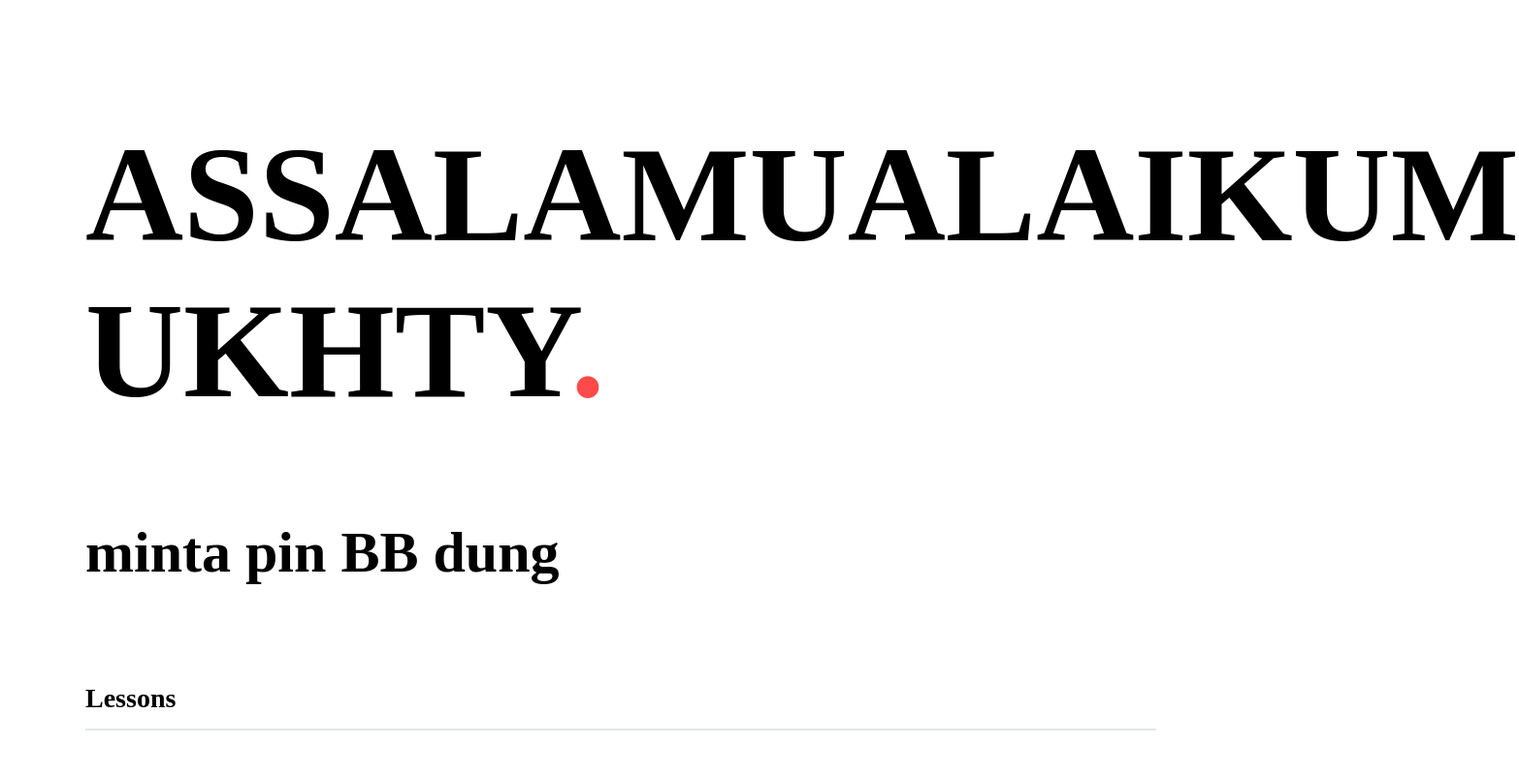
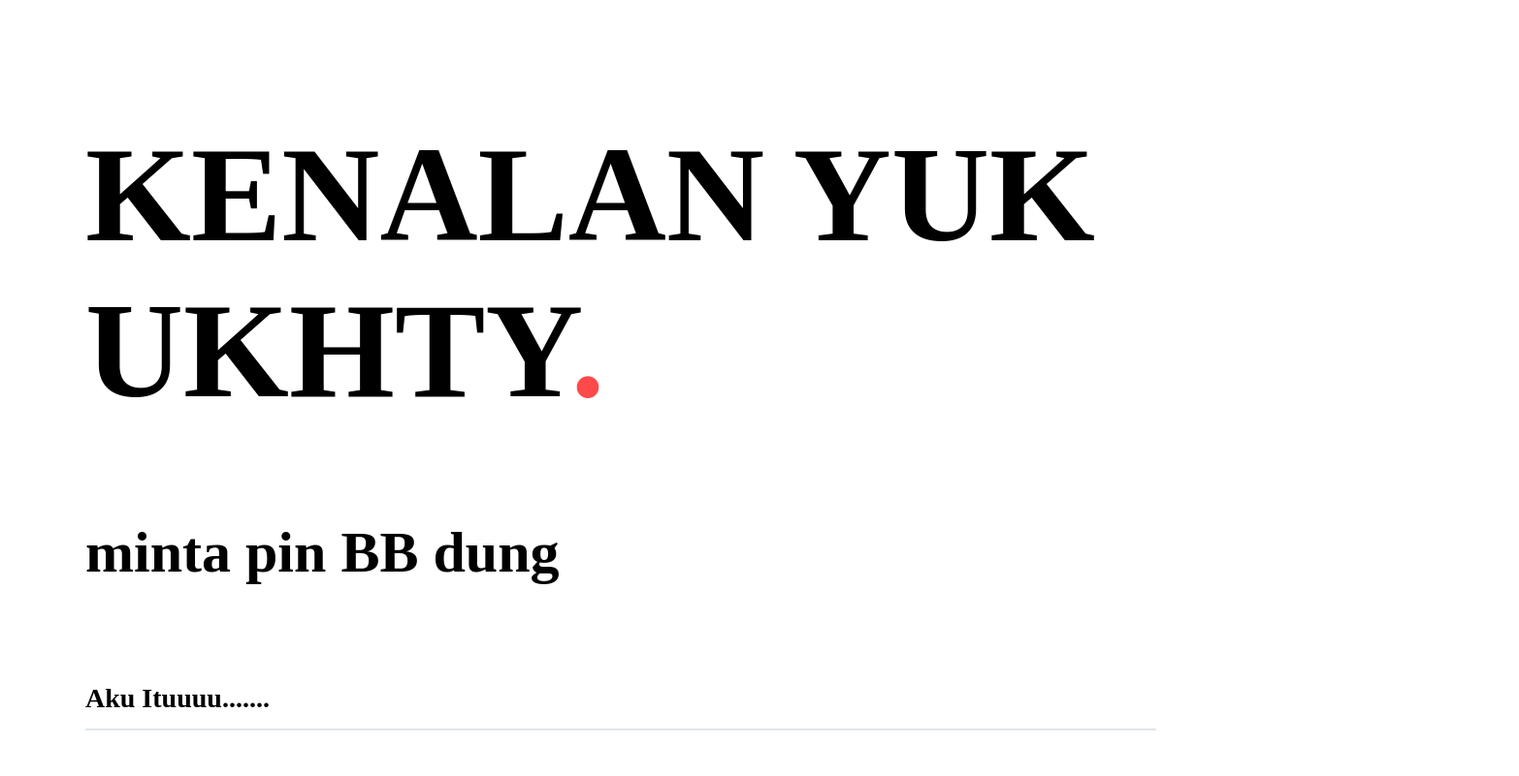
Before and after one commit to viki179/file2.github.io, a plain HTML site: page index.html in a window 1280 px wide. Shown: the part 180-981 px from the top of the page at 97% size, 1566 px wide, since content can reach past the window. Drawn offline with Linux system fonts and the light colour scheme; grey boxes are pictures that could not be loaded.

Commit message:
Update index.html

```diff
--- a/index.html
+++ b/index.html
@@ -19,12 +19,12 @@
 
     <div class="main">
       <div class="copy-container">
-        <h1>ASSALAMUALAIKUM UKHTY<span>.</span></h1>
+        <h1>KENALAN YUK UKHTY<span>.</span></h1>
         <h2>minta pin BB dung</h2>
       </div>
 
       <div class="contents">
-        <h3 class="section-title">Lessons</h3>
+        <h3 class="section-title">Aku Ituuuu.......</h3>
         <div class="contents-item">
           <img src="https://s3-ap-northeast-1.amazonaws.com/progate/shared/images/lesson/html/study/html.svg">
           <p>aku rajin menabung</p>
```
